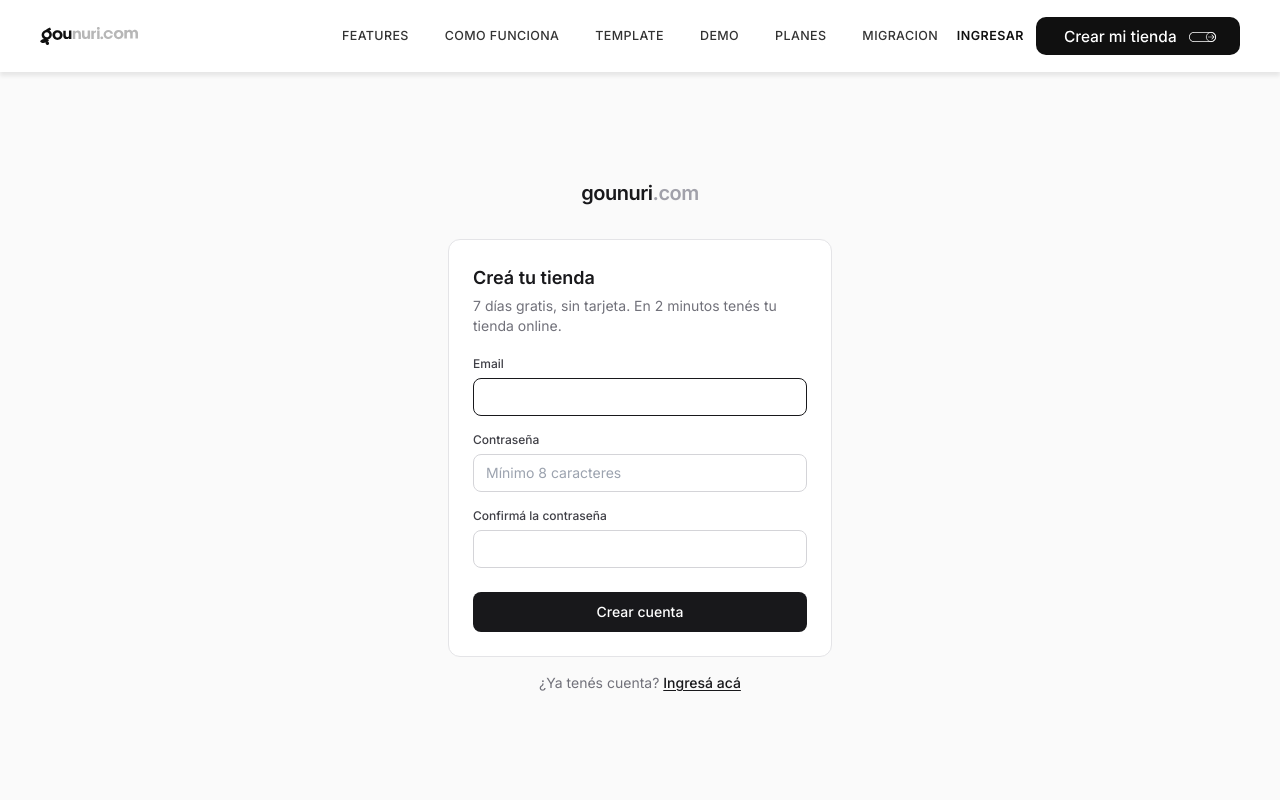
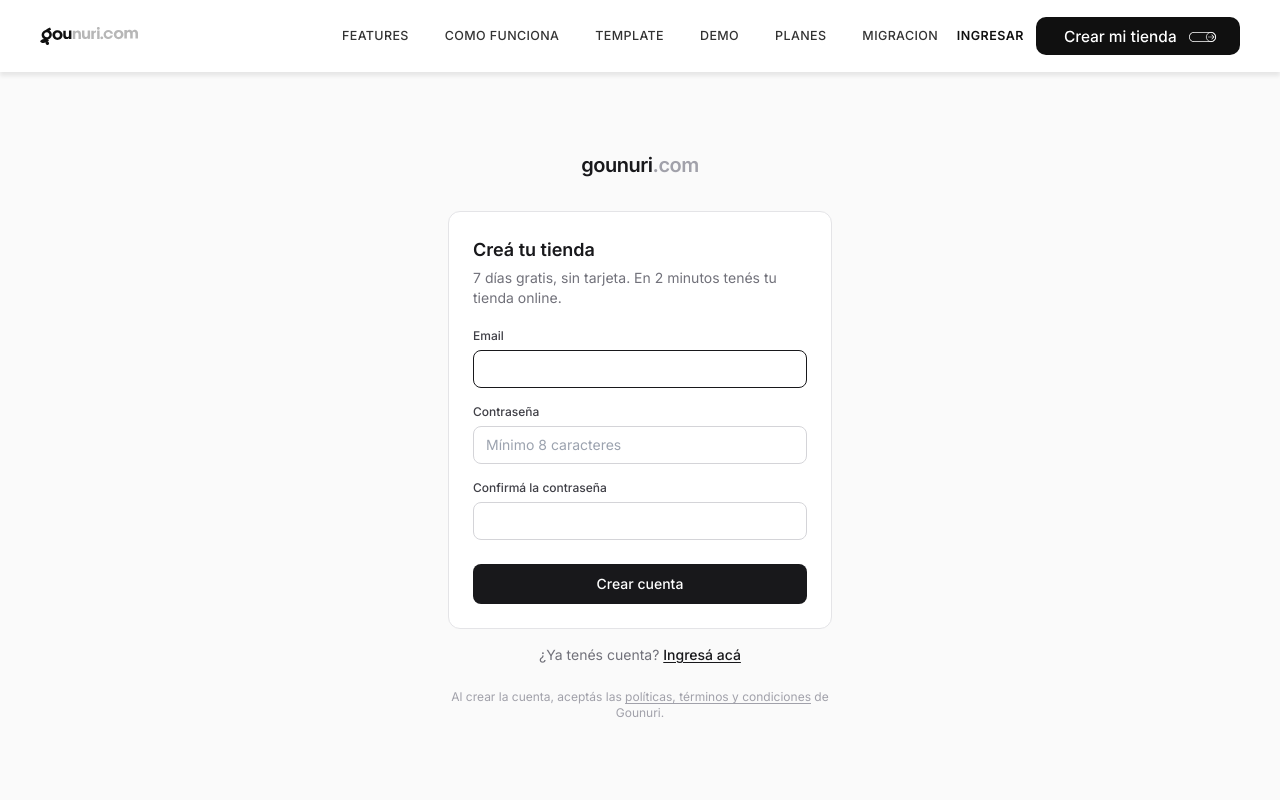
Before and after one commit to DMKo2002/gounuri-web, a Next.js app: page /registro in a window 1280 px wide. Shown: the top 800 px of the page. Built offline with nearby package versions, Linux system fonts and the light colour scheme; no server answers.

Commit message:
Registro: leyenda legal con link a terminos; nav: boton mas chico

```diff
--- a/src/app/globals.css
+++ b/src/app/globals.css
@@ -71,7 +71,7 @@
 .nav-links a:hover{opacity:1}
 .nav-right{display:flex;align-items:center;gap:28px}
 .nav-right .ingresar{font-size:12.5px;font-weight:600;letter-spacing:.04em;color:var(--black)}
-.nav-cta-svg svg{height:28px;width:auto}
+.nav-cta-svg svg{height:21px;width:auto}
 
 @media (max-width:900px){
   .nav-links{display:none}
--- a/src/app/registro/page.tsx
+++ b/src/app/registro/page.tsx
@@ -134,6 +134,14 @@ export default function RegistroPage() {
               Ingresá acá
             </Link>
           </p>
+
+          <p className="mt-6 text-center text-xs text-zinc-400">
+            Al crear la cuenta, aceptás las{' '}
+            <Link href="/terminos" className="underline underline-offset-2 hover:text-zinc-600">
+              políticas, términos y condiciones
+            </Link>{' '}
+            de Gounuri.
+          </p>
         </div>
       </div>
       <Footer />
```
